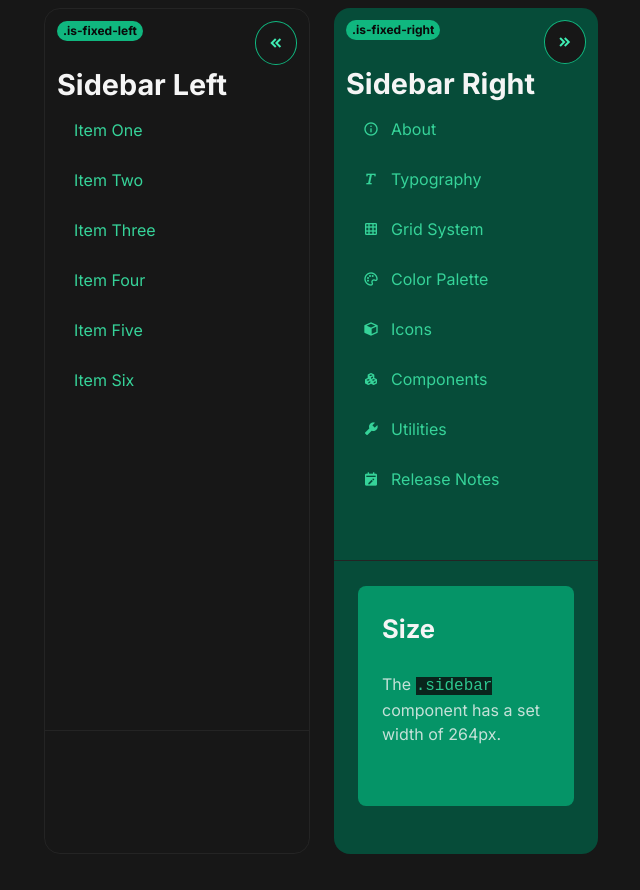
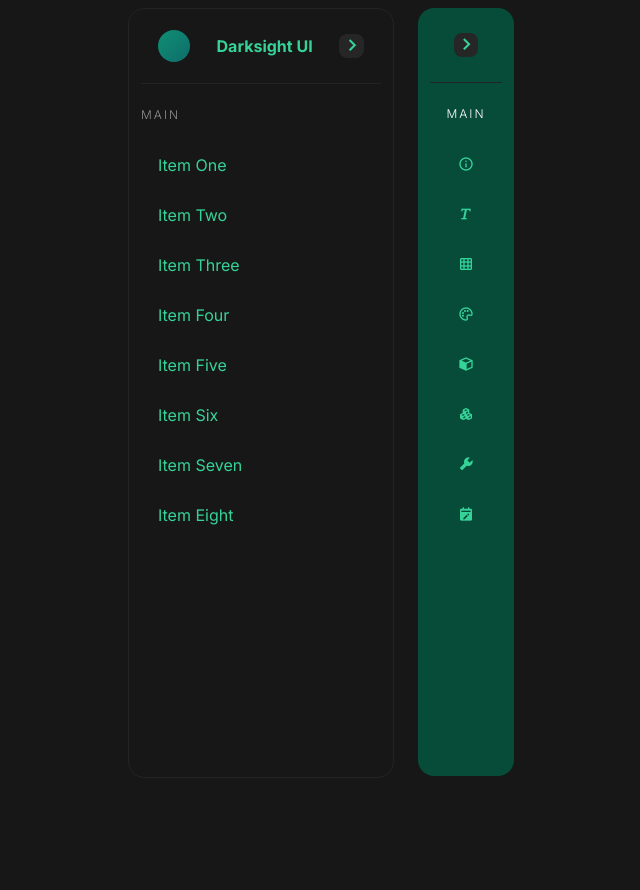
Before and after one commit to thejohnnathan/darksight-2, a website: page index.html in a window 1280 px wide. Shown: the part 9200-10090 px from the top of the page, without its empty margins (319-959 px from the left). Drawn offline with Linux system fonts and the light colour scheme.

Commit message:
v2.0.2 11-11-23

```diff
--- a/darksight/_materials.scss
+++ b/darksight/_materials.scss
@@ -36,10 +36,10 @@
 }
 
 .placeholder {
-    background-image: linear-gradient(90deg, transparent 0px, rgba(241, 245, 249, 0.2) 40px, transparent 80px);
-    background-size: 300%;
+    background-image: linear-gradient(90deg, transparent 0px, rgba(241, 245, 249, 0.1) 40px, transparent 80px);
+    background-size: 200%;
     background-position: 100% 0;
-    animation: shimmer 1.5s infinite;
+    animation: shimmer 1.5s infinite ease-in-out;
 }
 
 @keyframes shimmer {
--- a/darksight/_variables.scss
+++ b/darksight/_variables.scss
@@ -288,6 +288,26 @@ $base-code-background-color: map-get($map: $colors, $key: neutral-950) !default;
     background: linear-gradient(135deg, map-get($map: $colors, $key: emerald-500) 25%, map-get($map: $colors, $key: teal-700) 75%, map-get($map: $colors, $key: cyan-900) 100%);
 }
 
+.bg-animated-gradient {
+    background: linear-gradient(135deg, map-get($map: $colors, $key: emerald-500) 25%, map-get($map: $colors, $key: teal-700) 75%, map-get($map: $colors, $key: cyan-900) 100%);
+    background-size: 400% 400%;
+    animation: animate-background 10s infinite ease-in-out;
+}
+
+@keyframes animate-background {
+    0% {
+        background-position: 0 50%;
+    }
+
+    50% {
+        background-position: 100% 50%;
+    }
+
+    100% {
+        background-position: 0 50%;
+    }
+}
+
 .text-gradient {
     background: linear-gradient(45deg, map-get($map: $colors, $key: emerald-500) 25%, map-get($map: $colors, $key: teal-700) 75%, map-get($map: $colors, $key: cyan-900) 100%);
     -webkit-background-clip: text;
--- a/darksight/components/_sidebar.scss
+++ b/darksight/components/_sidebar.scss
@@ -10,6 +10,21 @@
     padding: 0;
     align-content: center;
     overflow-y: auto;
+    height: calc(100vh - 2rem);
+
+    &::-webkit-scrollbar {
+        width: 3px;
+        height: 1em;
+        display: none;
+        background-color: transparent;
+    }
+
+    &::-webkit-scrollbar-thumb {
+        background-color: $base-link-color;
+        display: none;
+        border: 2px solid transparent;
+        border-radius: $base-border-radius;
+    }
 
     & button.toggler {
         align-self: right;
@@ -32,6 +47,25 @@
         bottom: 0;
     }
 
+    &.is-mini {
+        width: 6rem;
+        max-width: 6rem !important;
+
+        & li * {
+            place-content: center;
+        }
+
+        & li a span {
+            display: none;
+        }
+
+        & li a i {
+            margin-right: 0;
+            padding-right: 0;
+            justify-self: center !important;
+        }
+    }
+
     & nav {
         display: flex;
         flex-flow: column nowrap !important;
@@ -50,6 +84,7 @@
                 position: relative;
                 display: flex;
                 flex-flow: row nowrap;
+                justify-content: space-between;
                 transition: all 0.4s ease-in-out;
                 align-items: center;
                 height: 3rem;
@@ -62,6 +97,19 @@
 
                 &:hover {
                     background-color: darken($base-link-color, 40);
+
+                    &::before {
+                        content: '';
+                        position: absolute;
+                        left: calc(-1rem - 1px);
+                        width: 3px;
+                        background-color: $base-link-color;
+                        border: 2px solid;
+                        border-left-color: $base-link-color;
+                        height: 2rem;
+                        border-top-right-radius: 1rem;
+                        border-bottom-right-radius: 1rem;
+                    }
                 }
 
                 &:active,
@@ -70,6 +118,10 @@
                     background-color: darken($base-background-color, 5);
                     border: $base-border solid $base-link-color;
                     text-decoration: none !important;
+                }
+
+                & button.toggler {
+                    align-self: right;
                 }
             }
         }
--- a/index.html
+++ b/index.html
@@ -991,7 +991,7 @@
             <article>
                 <h3 class="mb-4 weight-light text-emerald-400">Taskbar</h3>
                 <div class="row gap-2 justify-center">
-                    <div class="taskbar">
+                    <div class="taskbar g-1">
                         <a href="#" class="task-item">Item</a>
                         <a class="task-item">Item</a>
                         <a href="#" class="task-item">Item</a>
@@ -1000,7 +1000,7 @@
                     </div>
                 </div>
                 <div class="row gap-2 justify-center">
-                    <div class="taskbar mt-2">
+                    <div class="taskbar mt-2 g-1">
                         <a href="#" class="task-item"><i class="bx bx-info-circle mr-1"></i> About</a>
                         <a class="task-item"><i class="bx bx-text mr-1"></i> Type</a>
                         <a href="#" class="task-item"><i class="bx bx-grid mr-1"></i> Grid</a>
@@ -1012,7 +1012,7 @@
                     </div>
                 </div>
                 <div class="row gap-2 justify-center">
-                    <div class="taskbar mt-2 font-lg">
+                    <div class="taskbar mt-2 font-lg g-1">
                         <a href="#" class="task-item"><i class="bx bx-info-circle"></i></a>
                         <a class="task-item"><i class="bx bx-text"></i></a>
                         <a href="#" class="task-item"><i class="bx bx-grid"></i></a>
@@ -1025,19 +1025,20 @@
                 </div>
             </article>
             <article>
-                <h3 class="mb-4 weight-light text-emerald-400">Sidebar</h3>
+                <h3 class="mb-4 weight-light text-emerald-400">Sidebar <sup
+                        class="badge-emerald-500 text-neutral-950 weight-bold">New</sup></h3>
                 <div class="row justify-center">
                     <div class="sidebar" id="sidebar">
                         <nav class="mb-3">
                             <li>
-                                <div class="badge-emerald-500 text-neutral-950 weight-bold d-i-b mb-2">
-                                    .is-fixed-left</div>
-                                <button class="btn-outlined-emerald-500 p-1 br-circle toggler" id="toggleButton"><i
-                                        class="bx bxs-chevrons-left"></i></button>
+                                <a href="#">
+                                    <span class="avatar size-sm bg-animated-gradient">&nbsp;</span>
+                                    <span class="d-i-f weight-bold">Darksight UI</span>
+                                    <i class="bx bx-chevron-right bx-sm bg-neutral-800 br-sm"></i></a>
                             </li>
-                            <li>
-                                <h4>Sidebar Left</h4>
-                            </li>
+                            <hr class="mb-2 mt-1" />
+                            <li class="caption">MAIN</li>
+                            <br />
                             <li>
                                 <a href="#">Item One</a>
                             </li>
@@ -1056,57 +1057,50 @@
                             <li>
                                 <a href="#">Item Six</a>
                             </li>
+                            <li>
+                                <a href="#">Item Seven</a>
+                            </li>
+                            <li>
+                                <a href="#">Item Eight</a>
+                            </li>
                         </nav>
-                        <hr class="mt-4" />
-                        <p>&nbsp;</p>
-                    </div>
-                    <div class="sidebar ml-2 bg-emerald-900 pb-2 b-none">
+                    </div>
+                    <div class="sidebar ml-2 bg-emerald-900 b-none is-mini">
                         <nav class="mb-3">
                             <li>
-                                <div class="badge-emerald-500 text-neutral-950 weight-bold d-i-b mb-2">
-                                    .is-fixed-right</div>
-                                <button class="btn-outlined-emerald-500 p-1 br-circle toggler" id="toggleButtonRight"><i
-                                        class="bx bxs-chevrons-right"></i></button>
+                                <a href="#">
+                                    <span class="avatar size-sm has-image">&nbsp;</span>
+                                    <span class="d-i-f weight-bold">Darksight UI</span>
+                                    <i class="bx bx-chevron-right bx-sm bg-neutral-800 br-sm"></i></a>
+                            </li>
+                            <hr class="mb-2 mt-1" />
+                            <li class="caption text-white justify-center">MAIN</li>
+                            <br />
+                            <li>
+                                <a href="#"><i class="bx bx-info-circle mr-1"></i><span>About</span></a>
                             </li>
                             <li>
-                                <h4>Sidebar Right</h4>
+                                <a href="#"><i class="bx bx-text mr-1"></i><span>Typography</span></a>
                             </li>
                             <li>
-                                <a href="#"><i class="bx bx-info-circle mr-1"></i> About</a>
+                                <a href="#"><i class="bx bx-grid mr-1"></i><span>Grid System</span></a>
                             </li>
                             <li>
-                                <a href="#"><i class="bx bx-text mr-1"></i> Typography</a>
+                                <a href="#"><i class="bx bx-palette mr-1"></i><span>Color Palette</span></a>
                             </li>
                             <li>
-                                <a href="#"><i class="bx bx-grid mr-1"></i>Grid System</a>
+                                <a href="#"><i class="bx bxs-cube mr-1"></i><span>Icons</span></a>
                             </li>
                             <li>
-                                <a href="#"><i class="bx bx-palette mr-1"></i>Color Palette</a>
+                                <a href="#"><i class="bx bxs-component mr-1"></i><span>Components</span></a>
                             </li>
                             <li>
-                                <a href="#"><i class="bx bxs-cube mr-1"></i>Icons</a>
+                                <a href="#"><i class="bx bxs-wrench mr-1"></i><span>Utilities</span></a>
                             </li>
                             <li>
-                                <a href="#"><i class="bx bxs-component mr-1"></i>Components</a>
-                            </li>
-                            <li>
-                                <a href="#"><i class="bx bxs-wrench mr-1"></i>Utilities</a>
-                            </li>
-                            <li>
-                                <a href="#"><i class="bx bxs-calendar-edit mr-1"></i>Release Notes</a>
+                                <a href="#"><i class="bx bxs-calendar-edit mr-1"></i><span>Release Notes</span></a>
                             </li>
                         </nav>
-                        <hr />
-                        <div class="card bg-emerald-600 e-none m-2 b-none">
-                            <header class="card_title">
-                                <h5>Size</h5>
-                            </header>
-                            <div class="card_text">
-                                <p>The <code>.sidebar</code> component has a set width of
-                                    264px.
-                                </p>
-                            </div>
-                        </div>
                     </div>
                 </div>
             </article>
@@ -1736,6 +1730,25 @@
                     <div class="badge-emerald-500 text-neutral-950 weight-bold">v2.0.2</div>
                 </header>
                 <div class="card_text mb-2">
+                    <h6 class="mt-1 mb-2 text-emerald-400 weight-light">November 11th, 2023</h6>
+                    <ul class="bx-ul">
+                        <li>
+                            <i class="bx bx-plus bx-fw text-emerald-400"></i> Redesigned the Navbar component for improved UX and included a new <code>.is-mini</code> class for a mobile, icon-only option.
+                        </li>
+                        <li>
+                            <i class="bx bx-plus bx-fw text-emerald-400"></i> New <code>.bg-animated-gradient</code> and accompanying animation added to the <code>variables.scss</code> file.
+                        </li>
+                        <li>
+                            <i class="bx bx-plus bx-fw text-emerald-400"></i> New page sections added to the <code>design.html</code> page (hereafter, called Darksigh UI) and included an <code>.is-fixed-left</code> Navbar on the page.
+                        </li>
+                    </ul>
+                </div>
+            </div>
+            <div class="mb-2 card">
+                <header class="card_title">
+                    <div class="badge-emerald-500 text-neutral-950 weight-bold">v2.0.2</div>
+                </header>
+                <div class="card_text mb-2">
                     <h6 class="mt-1 mb-2 text-emerald-400 weight-light">November 9th, 2023</h6>
                     <ul class="bx-ul">
                         <li>
@@ -1745,7 +1758,9 @@
                             (<code>.gap-4</code>, etc.) to allow row and column expansion.
                         </li>
                         <li>
-                            <i class="bx bx-plus bx-fw text-emerald-400"></i> New <code>design.html</code> file included in the project to showcase tailwindCSS-esque UI web design components for various web projects like marketing and ecommerce.
+                            <i class="bx bx-plus bx-fw text-emerald-400"></i> New <code>design.html</code> file included
+                            in the project to showcase tailwindCSS-esque UI web design components for various web
+                            projects like marketing and ecommerce.
                         </li>
                     </ul>
                 </div>
```
Also changed, not shown: design.html (+23 -6 lines), css/index.css.
